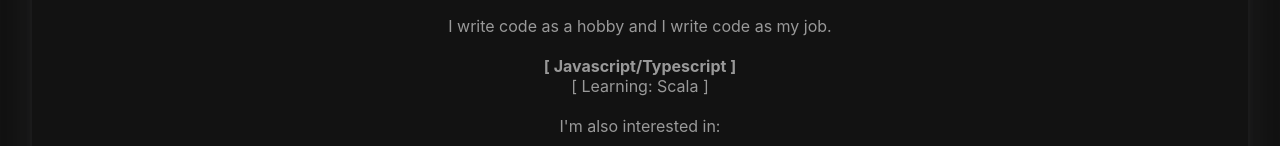
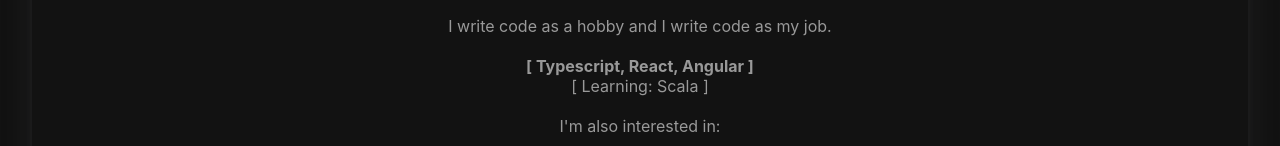
Before and after one commit to majesnix/majesnix.dev, a React (Create React App) app: page / in a window 1280 px wide. Shown: the part 603-749 px from the top of the page. Built offline with nearby package versions, Linux system fonts and the light colour scheme.

Commit message:
chore: clarify things

```diff
--- a/src/App.tsx
+++ b/src/App.tsx
@@ -24,11 +24,11 @@
           I write code as a hobby and I write code as my job.
           <br />
           <br />
-          <span style={{ fontWeight: "bold" }}>[ Javascript/Typescript ]</span>
+          <span style={{ fontWeight: "bold" }}>
+            [ Typescript, React, Angular ]
+          </span>
           <br />
-          <span style={{ fontWeight: "normal" }}>
-            [ Learning: Scala ]
-          </span>
+          <span style={{ fontWeight: "normal" }}>[ Learning: Scala ]</span>
           <br />
           <br />
           I&apos;m also interested in:
```
